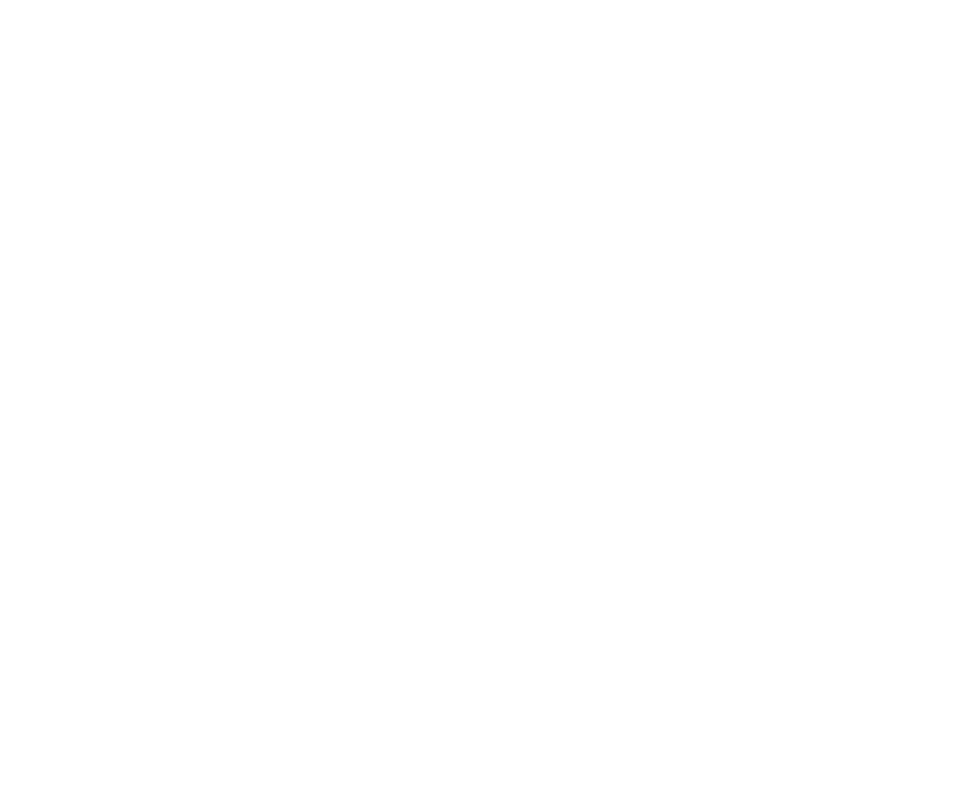
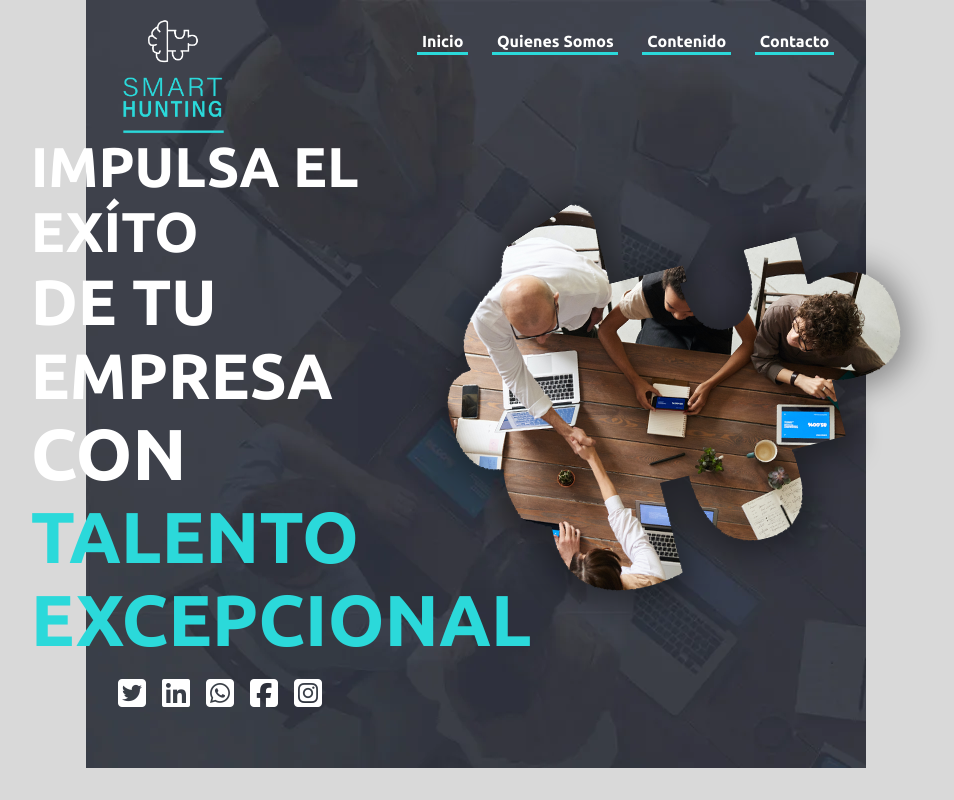
Before and after one commit to SantiagoMoliterno/SmartHunting, a website: page index.html in a window 1280 px wide. Shown: the whole page, without its empty margins (164-1118 px from the left). Drawn offline with Linux system fonts and the light colour scheme.

Commit message:
se termina la primera versión del header completo, se intentara con una versión Grid, ya que la distribución no fue de lo mejor.

```diff
--- a/index.html
+++ b/index.html
@@ -8,6 +8,55 @@
     <script src="https://kit.fontawesome.com/e807b93170.js" crossorigin="anonymous"></script>
 </head>
 <body>
+    <header class="header">
+        <nav class="headerNav">
+            <div class="headerNav-Logo">
+                <img src="./assets/logo-smarthunting.webp" alt="Logo de Consultora SmartHunting">
+            </div>
+            <div class="headerNav-Menu">
+                <ul class="menu-list">
+                    <li class="menu-item">
+                        <a href="#">Inicio</a>
+                    </li>
+                    <li class="menu-item">
+                        <a href="#">Quienes Somos</a>
+                    </li>
+                    <li class="menu-item">
+                        <a href="#">Contenido</a>
+                    </li>
+                    <li class="menu-item">
+                        <a href="#">Contacto</a>
+                    </li>
+                </ul>
+            </div>
+        </nav>
+        <section class="headerHero">
+            <div class="headerHero-text">
+                <h1>
+                    <span class="firstLine">IMPULSA EL EXÍTO</span><br>
+                    <span class="secondLine">DE TU EMPRESA</span><br>
+                    <span class="thirdLine">CON <span class="cyan">TALENTO</span></span><br>
+                    <span class="fourthLine">EXCEPCIONAL</span><br>
+                </h1>
+            </div>
+            <div class="headerHero-img">
+                <img src="./assets/header-overlay.webp" alt="Imagen calada con forma de puzzle y cerebro de gente trabajando">
+            </div>
+        </section>
+        <section class="headerSocial">
+            <i class="fa-brands fa-square-twitter"></i>
+            <i class="fa-brands fa-linkedin"></i>
+            <i class="fa-brands fa-square-whatsapp"></i>
+            <i class="fa-brands fa-square-facebook"></i>
+            <i class="fa-brands fa-square-instagram"></i>
+        </section>
 
+    </header>
+    <main class="main">
+
+    </main>
+    <footer class="footer">
+
+    </footer>
 </body>
 </html>
--- /dev/null
+++ b/scss/_body.scss
@@ -0,0 +1,4 @@
+body {
+    padding: 0 250px;
+    background: $bgsection-Client;
+}
--- /dev/null
+++ b/scss/_fuentes.scss
@@ -0,0 +1,3 @@
+@import url('https://fonts.googleapis.com/css2?family=Ubuntu:wght@300;400;500;700&display=swap');
+
+$UbuntuFont: 'Ubuntu', sans-serif;
--- /dev/null
+++ b/scss/_header.scss
@@ -0,0 +1,103 @@
+.header {
+    background: url(../assets/header-background.webp);
+    height: 48rem;
+    .headerNav {
+        padding: 1rem 2rem 0 2rem;
+        display: flex;
+        justify-content: space-between;
+        .headerNav-Logo {
+            img {
+                width: 7rem;
+            }
+        }
+        .headerNav-Menu {
+            display: flex;
+            padding: 1rem 0 0 0;
+            .menu-list {
+                list-style: none;
+                display: flex;
+                gap: 1.5rem;
+                height: fit-content;
+                .menu-item {
+                    position: relative;
+                    &::before {
+                        content: "";
+                        display: block;
+                        position: absolute;
+                        width: 100%;
+                        height: .2rem;
+                        background: $textCyan;
+                        z-index: 0;
+                        transition: 200ms ease;
+                        bottom: -5px;
+                    }
+                    &:hover {
+                        &::before {
+                            height: 2rem;
+                            border-radius: .5rem;
+                            z-index: 1;
+                        }
+                    }
+                    a {
+                        color: $textWhite;
+                        font-weight: bold;
+                        padding: 0 .3rem;
+                        z-index: 2;
+                    }
+                }
+            }
+        }
+    }
+
+    .headerHero {
+        display: flex;
+        .headerHero-text {
+            width: 50%;
+            height: 32rem;
+            display: flex;
+            justify-content: center;
+            align-items: center;
+            h1 {
+                color: $textWhite;
+                .firstLine {
+                    font-size: 3.5rem;
+                }
+                .secondLine {
+                    font-size: 4rem;
+                }
+                .thirdLine {
+                    font-size: 4.5rem;
+                    .cyan {
+                        color: $textCyan;
+                    }
+                }
+                .fourthLine {
+                    font-size: 4.5rem;
+                    color: $textCyan;
+                }
+            }
+        }
+
+        .headerHero-img {
+            width: 50%;
+            display: flex;
+            justify-content: center;
+            align-items: center;
+        }
+    }
+
+    .headerSocial {
+        display: flex;
+        gap: 1rem;
+        padding-left: 2rem;
+        align-items: center;
+        height: 5rem;
+        i {
+            color: $textWhite;
+            font-size: 2rem;
+            &:hover {
+                color: $textCyan;
+            }
+        }
+    }
+}
--- /dev/null
+++ b/scss/_root.scss
@@ -0,0 +1,10 @@
+* {
+    margin: 0;
+    padding: 0;
+    box-sizing: border-box;
+    font-family: $UbuntuFont;
+}
+
+a {
+    text-decoration: none;
+}
--- /dev/null
+++ b/scss/_variables.scss
@@ -0,0 +1,14 @@
+// Variables de Color
+
+$textWhite: #fff;
+$textCyan: #2bd9da;
+$greyTextMain: #6e6e6e;
+$titleMain-Smart: #10adae;
+$titleMain-Hunting: #049293;
+$titleMain-Services: #565656;
+$serviceGreen: #2dd985;
+$serviceCyan: #5febde;
+$serviceYellow: #ffe001;
+$bgsection-Client: #d9d9d9;
+$bgFooter: #30343f;
+$bgFooter-Black: #000;
--- a/scss/styles.scss
+++ b/scss/styles.scss
@@ -0,0 +1,10 @@
+@import "./fuentes";
+@import "./variables";
+@import "./root";
+@import "./body";
+@import "./header";
+@import "./main";
+@import "./mainSection1";
+@import "./mainSection2";
+@import "./mainSection3";
+@import "./footer";
```
Also changed, not shown: css/styles.css, scss/_footer.scss (added), scss/_main.scss (added), scss/_mainSection1.scss (added), scss/_mainSection2.scss (added), scss/_mainSection3.scss (added).
